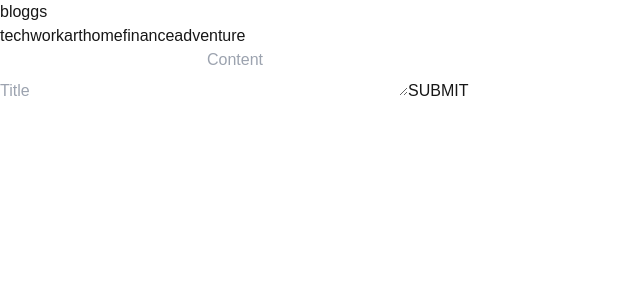
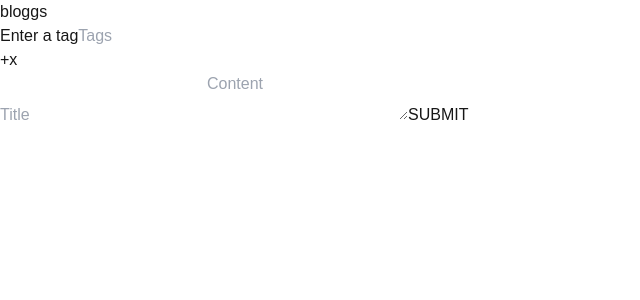
Before and after one commit to RishitaChakravo/Bloggs, a Next.js app: page /writeUp in a window 1280 px wide. Shown: the top 300 px of the page, without its empty margins (0-640 px from the left). Built offline with nearby package versions, Linux system fonts and the light colour scheme.

Commit message:
updated WriteUp component to manage tags

```diff
--- a/src/app/writeUp/page.tsx
+++ b/src/app/writeUp/page.tsx
@@ -3,12 +3,14 @@
 import axios from "axios";
 import { useState } from "react"
 
-export default function WriteUp(){
+export default function WriteUp() {
     type UserData = {
         title: string,
         content: string;
         tags: string[];
     }
+    const [Tags, setTags] = useState<string[]>([])
+    const [tagPrompt, setTagPrompt] = useState<string>("")
     const [userData, setUserData] = useState<UserData>({
         title: "",
         content: "",
@@ -17,91 +19,70 @@ export default function WriteUp(){
 
     async function blogSubmit() {
         try {
+            setUserData({ ...userData, tags: Tags })
             const response = await axios.post("/api/users/blog", userData)
             console.log("Blog saved successfully", response)
         } catch (error) {
             console.error("Failed to save the blog")
+        } finally {
+            setTags([])
+            setUserData({
+                title: "",
+                content: "",
+                tags: []
+            })
         }
     }
-    return(
+
+    const removeTag = () => {
+        setTags(prevTags => prevTags.slice(0, -1))
+    }
+
+    return (
         <div className="h-full w-full">
             <div className="text-center mx-auto my-5 rounded-full w-1/2 h-auto top-0 z-50 bg-black border border-white/30">
                 <p className="text-2xl text-blue-600 font-mono font-bold">bloggs</p>
             </div>
+            <div className="mx-auto my-10 w-[500px] flex flex-col justify-center items-center">
+                <div className="flex w-full justify-center items-center">
+                    <ul className="flex w-full mx-2 rounded-lg h-8 bg-neutral-700 px-2 text-white font-mono">
+                        {Tags.map((Tag, index) => (
+                            <li key={index}>{Tag}|</li>
+                        ))}
+                    </ul>
+                </div>
+                <label htmlFor="tagInput" className="sr-only">Enter a tag</label>
+                <input
+                id="tagInput"
+                className="px-2 h-8 rounded-lg my-2 text-neutral-800"
+                placeholder="Tags"
+                type="text"
+                value={tagPrompt}
+                onChange={(e) => setTagPrompt(e.target.value)}
+                />
+                <div className="flex justify-center gap-2 my-2 w-full">
+                    <button
+                        className="w-10 h-10 text-2xl transition ease-out border py-1 rounded-full font-bold hover:bg-blue-500 hover:border-blue-500"
+                        onClick={() => {
+                            setTags([...Tags, tagPrompt])
+                            setTagPrompt("")
+                        }}>+
+                    </button>
+                    <button
+                        disabled={Tags.length === 0}
+                        onClick={removeTag}
+                        className={`w-10 h-10 rounded-full font-bold text-xl bg-red-600 focus:bg-black`}>x</button>
+                </div>
+            </div>
             <div className="flex flex-col justify-center items-center h-screen">
-                <div className="grid grid-cols-3 w-[500px]">
-                    <button
-                    value="tech"
-                    onClick={() =>
-                        setUserData((prev) => ({
-                            ...prev,
-                            tags: prev.tags.includes("tech")
-                            ? prev.tags.filter((tag) => tag !== "tech")
-                            : [...prev.tags, "tech"],
-                        }))
-                        }
-                    className="mx-auto w-[100px] border border-cyan-600 px-3 rounded-md">tech</button>
-                    <button
-                    onClick={() =>
-                        setUserData((prev) => ({
-                            ...prev,
-                            tags: prev.tags.includes("work")
-                            ? prev.tags.filter((tag) => tag !== "work")
-                            : [...prev.tags, "work"],
-                        }))
-                        }
-                    className="mx-auto w-[100px] border border-cyan-600 px-3 rounded-md">work</button>
-                    <button
-                    value="art"
-                    onClick={() =>
-                        setUserData((prev) => ({
-                            ...prev,
-                            tags: prev.tags.includes("art")
-                            ? prev.tags.filter((tag) => tag !== "art")
-                            : [...prev.tags, "art"],
-                        }))
-                        }
-                    className="mx-auto w-[100px] border border-cyan-600 px-3 rounded-md">art</button>
-                    <button
-                    value="home"
-                    onClick={() =>
-                        setUserData((prev) => ({
-                            ...prev,
-                            tags: prev.tags.includes("home")
-                            ? prev.tags.filter((tag) => tag !== "home")
-                            : [...prev.tags, "home"],
-                        }))
-                        }
-                    className="mx-auto w-[100px] border border-cyan-600 px-3 rounded-md">home</button>
-                    <button
-                    onClick={() =>
-                        setUserData((prev) => ({
-                            ...prev,
-                            tags: prev.tags.includes("finance")
-                            ? prev.tags.filter((tag) => tag !== "finance")
-                            : [...prev.tags, "finance"],
-                        }))
-                        }
-                    className="mx-auto w-[100px] border border-cyan-600 px-3 rounded-md">finance</button>
-                    <button
-                    onClick={() =>
-                        setUserData((prev) => ({
-                            ...prev,
-                            tags: prev.tags.includes("adventure")
-                            ? prev.tags.filter((tag) => tag !== "adventure")
-                            : [...prev.tags, "adventure"],
-                        }))
-                        }
-                    className="mx-auto w-[100px] border border-cyan-600 px-3 rounded-md">adventure</button>
-                </div>
-                <input placeholder="Title" value={userData.title} type="text" className="w-[500px] rounded-lg my-2 px-2 text-3xl text-gray-900 font-bold"/>
+                <input placeholder="Title" value={userData.title} onChange={(e) => setUserData({ ...userData, title: e.target.value })} type="text" className="w-[500px] rounded-lg my-2 px-2 text-3xl text-gray-900 font-bold" />
                 <textarea placeholder="Content" className="font-thin text-lg mt-3 w-[500px] h-[500px] rounded-lg border hover:border-2 hover:border-blue-600 transition-all duration-200 ease-in-out
                 p-4
                 text-gray-700
                 hover:shadow-md focus:shadow-lg
                 bg-white placeholder-gray-400
                 focus:ring-4 focus:ring-blue-400 focus:ring-opacity-100
-                " value={userData.content} onChange={(e) => setUserData({...userData, content: e.target.value})}></textarea>
+                " value={userData.content} onChange={(e) => setUserData({ ...userData, content: e.target.value })}></textarea>
 
                 <button className="bg-white text-black hover:bg-gray-300 py-1 px-10 rounded-lg mt-2" onClick={blogSubmit}>SUBMIT</button>
             </div>
```
